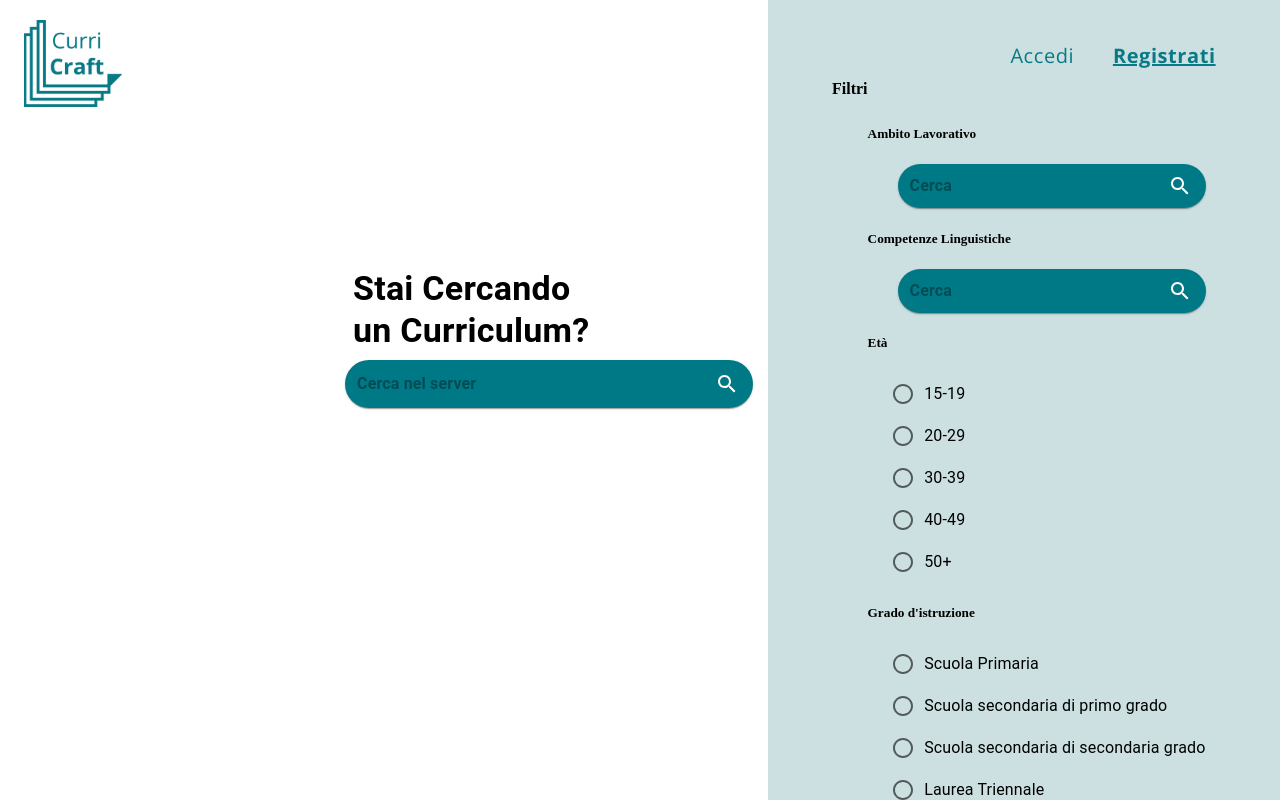
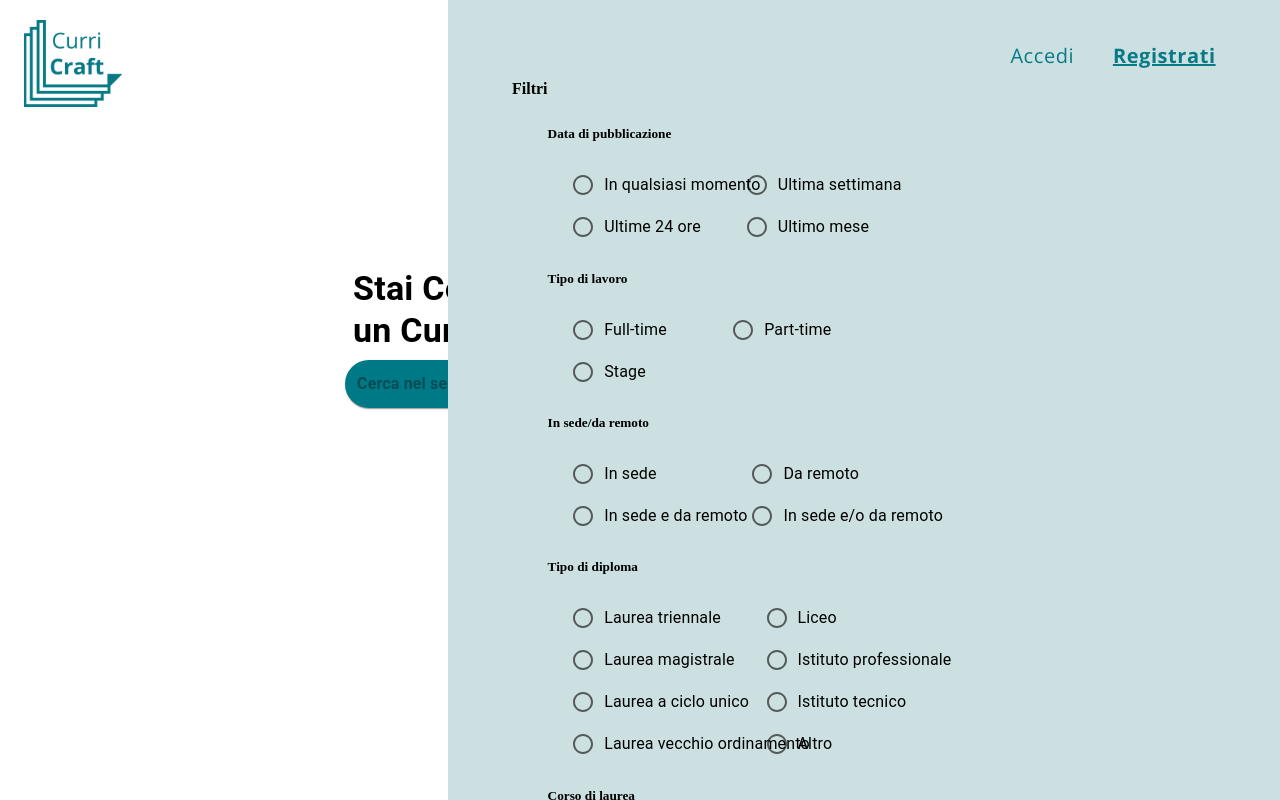
Before and after one commit to GeoAlva/webdesign6, a React (Create React App) app: page /search in a window 1280 px wide. Built offline with nearby package versions, Linux system fonts and the light colour scheme.

Commit message:
creata bozza pagina di ricerca

```diff
--- a/src/pages/search/search.css
+++ b/src/pages/search/search.css
@@ -20,7 +20,7 @@
     position: absolute;
     right: 0;
     margin-right: 0;
-    width: 35%;
+    width: 60%;
     display: flex;
     justify-content: left;
     background-color: #cce0e1;
--- a/src/pages/search/search.js
+++ b/src/pages/search/search.js
@@ -13,6 +13,9 @@ import FormControl from '@mui/material/FormControl';
 import { ThemeProvider } from "@emotion/react";
 import { createTheme } from '@mui/material/styles';
 import { Margin } from "@mui/icons-material";
+import Grid from '@mui/material/Grid';
+
+
 const theme = createTheme({
     palette: {
         primary: {
@@ -76,122 +79,140 @@ export default function Search() {
                 <div class="right-filters">
                     <h4>Filtri</h4>
                     <div class="filters">
-                        <h5>Ambito Lavorativo</h5>
-                        <Paper
-                            sx={{
-                                p: '2px 4px',
-                                display: 'flex',
-                                alignItems: 'center',
-                                width: 300,
-                                height: 40,
-                                ml: '30px',
-                                backgroundColor: '#007987',
-                                borderRadius: '40px',
-                                '&:hover': {
-                                    backgroundColor: '#51DFE1',
-                                    transition: 'background-color 0.3s ease',
-                                },
-                            }}
-                        >
 
-                            <InputBase
-                                sx={{
-                                    ml: 1,
-                                    fontWeight: 'bold',
-                                    flex: 1,
-                                    '&:hover': {
-                                        color: '#003F47',
-                                        fontWeight: 'bold',
-                                    },
-                                }}
-
-                                placeholder="Cerca"
-                                inputProps={{ 'aria-label': 'Cerca' }}
-                            />
-                            <IconButton type="button"
-                                href='/search'
-                                sx={{
-                                    p: '10px',
-                                    color: '#ffffff',
-                                }} aria-label="search">
-                                <SearchIcon />
-                            </IconButton>
-                        </Paper>
-                        <h5>Competenze Linguistiche</h5>
-                        <Paper
-                            sx={{
-                                p: '2px 4px',
-                                display: 'flex',
-                                alignItems: 'center',
-                                width: 300,
-                                height: 40,
-                                ml: '30px',
-                                backgroundColor: '#007987',
-                                borderRadius: '40px',
-                                '&:hover': {
-                                    backgroundColor: '#51DFE1',
-                                    transition: 'background-color 0.3s ease',
-                                },
-                            }}
-                        >
-
-                            <InputBase
-                                sx={{
-                                    ml: 1,
-                                    fontWeight: 'bold',
-                                    flex: 1,
-                                    '&:hover': {
-                                        color: '#003F47',
-                                        fontWeight: 'bold',
-                                    },
-                                }}
-
-                                placeholder="Cerca"
-                                inputProps={{ 'aria-label': 'Cerca' }}
-                            />
-                            <IconButton type="button"
-                                href='/search'
-                                sx={{
-                                    p: '10px',
-                                    color: '#ffffff',
-                                }} aria-label="search">
-                                <SearchIcon />
-                            </IconButton>
-                        </Paper>
-
-                        <h5>Età</h5>
+                        <h5>Data di pubblicazione</h5>
                         <div class="radioButtons">
                             <FormControl>
-                                <RadioGroup
-                                    name="radio-buttons-group"
-                                    color="secondary"
-                                >
-                                    <FormControlLabel value="15" control={<Radio color="primary" />} label="15-19" />
-                                    <FormControlLabel value="20" control={<Radio color="primary" />} label="20-29" />
-                                    <FormControlLabel value="30" control={<Radio color="primary" />} label="30-39" />
-                                    <FormControlLabel value="40" control={<Radio color="primary" />} label="40-49" />
-                                    <FormControlLabel value="50" control={<Radio color="primary" />} label="50+" />
-
-                                </RadioGroup>
+                                <Grid container spacing={20}>
+                                    <Grid item xs={6} sm={3}>
+                                        <RadioGroup name="radio-buttons-group" color="secondary">
+                                            <FormControlLabel value="qualsiasiMomento" control={<Radio color="primary" />} label={<span style={{ whiteSpace: 'nowrap' }}>In qualsiasi momento</span>} labelPlacement="end" />
+                                            <FormControlLabel value="ultime24Ore" control={<Radio color="primary" />} label={<span style={{ whiteSpace: 'nowrap' }}>Ultime 24 ore</span>} labelPlacement="end" />
+                                        </RadioGroup>
+                                    </Grid>
+                                    <Grid item xs={6} sm={3}>
+                                        <RadioGroup name="radio-buttons-group" color="secondary">
+                                            <FormControlLabel value="ultimaSettimana" control={<Radio color="primary" />} label={<span style={{ whiteSpace: 'nowrap' }}>Ultima settimana</span>} labelPlacement="end" />
+                                            <FormControlLabel value="UltimoMese" control={<Radio color="primary" />} label={<span style={{ whiteSpace: 'nowrap' }}>Ultimo mese</span>} labelPlacement="end" />
+                                        </RadioGroup>
+                                    </Grid>
+                                </Grid>
                             </FormControl>
                         </div>
 
-                        <h5>Grado d'istruzione</h5>
+                        <h5>Tipo di lavoro</h5>
                         <div class="radioButtons">
                             <FormControl>
-                                <RadioGroup
-                                    name="radio-buttons-group"
-                                    color="secondary"
-                                >
-                                    <FormControlLabel value="primaria" control={<Radio color="primary" />} label="Scuola Primaria" />
-                                    <FormControlLabel value="secondaria1" control={<Radio color="primary" />} label="Scuola secondaria di primo grado" />
-                                    <FormControlLabel value="secondaria2" control={<Radio color="primary" />} label="Scuola secondaria di secondaria grado" />
-                                    <FormControlLabel value="triennale" control={<Radio color="primary" />} label="Laurea Triennale" />
-                                    <FormControlLabel value="magistrale" control={<Radio color="primary" />} label="Laurea Magistrale" />
-                                    <FormControlLabel value="master" control={<Radio color="primary" />} label="Master" />
-                                    <FormControlLabel value="dottorato" control={<Radio color="primary" />} label="Dottorato" />
+                                <Grid container spacing={20}>
+                                    <Grid item xs={6} sm={3}>
+                                        <RadioGroup name="radio-buttons-group" color="secondary">
+                                            <FormControlLabel value="fullTime" control={<Radio color="primary" />} label={<span style={{ whiteSpace: 'nowrap' }}>Full-time</span>} labelPlacement="end" />
+                                            <FormControlLabel value="stage" control={<Radio color="primary" />} label={<span style={{ whiteSpace: 'nowrap' }}>Stage</span>} labelPlacement="end" />
+                                        </RadioGroup>
+                                    </Grid>
+                                    <Grid item xs={6} sm={3}>
+                                        <RadioGroup name="radio-buttons-group" color="secondary">
+                                            <FormControlLabel value="partTime" control={<Radio color="primary" />} label={<span style={{ whiteSpace: 'nowrap' }}>Part-time</span>} labelPlacement="end" />
+                                        </RadioGroup>
+                                    </Grid>
+                                </Grid>
+                            </FormControl>
+                        </div>
 
-                                </RadioGroup>
+                        <h5>In sede/da remoto</h5>
+                        <div class="radioButtons">
+                            <FormControl>
+                                <Grid container spacing={20}>
+                                    <Grid item xs={6} sm={3}>
+                                        <RadioGroup name="radio-buttons-group" color="secondary">
+                                            <FormControlLabel value="inSede" control={<Radio color="primary" />} label={<span style={{ whiteSpace: 'nowrap' }}>In sede</span>} labelPlacement="end" />
+                                            <FormControlLabel value="sedeERemoto" control={<Radio color="primary" />} label={<span style={{ whiteSpace: 'nowrap' }}>In sede e da remoto</span>} labelPlacement="end" />
+                                        </RadioGroup>
+                                    </Grid>
+                                    <Grid item xs={6} sm={3}>
+                                        <RadioGroup name="radio-buttons-group" color="secondary">
+                                            <FormControlLabel value="daRemoto" control={<Radio color="primary" />} label={<span style={{ whiteSpace: 'nowrap' }}>Da remoto</span>} labelPlacement="end" />
+                                            <FormControlLabel value="sedeORemoto" control={<Radio color="primary" />} label={<span style={{ whiteSpace: 'nowrap' }}>In sede e/o da remoto</span>} labelPlacement="end" />
+                                        </RadioGroup>
+                                    </Grid>
+                                </Grid>
+                            </FormControl>
+                        </div>
+
+                        <h5>Tipo di diploma</h5>
+                        <div class="radioButtons">
+                            <FormControl>
+                                <Grid container spacing={20}>
+                                    <Grid item xs={6} sm={3}>
+                                        <RadioGroup name="radio-buttons-group" color="secondary">
+                                            <FormControlLabel value="triennale" control={<Radio color="primary" />} label={<span style={{ whiteSpace: 'nowrap' }}>Laurea triennale</span>} labelPlacement="end" />
+                                            <FormControlLabel value="magistrale" control={<Radio color="primary" />} label={<span style={{ whiteSpace: 'nowrap' }}>Laurea magistrale</span>} labelPlacement="end" />
+                                            <FormControlLabel value="cicloUnico" control={<Radio color="primary" />} label={<span style={{ whiteSpace: 'nowrap' }}>Laurea a ciclo unico</span>} labelPlacement="end" />
+                                            <FormControlLabel value="vecchioRodinamento" control={<Radio color="primary" />} label={<span style={{ whiteSpace: 'nowrap' }}>Laurea vecchio ordinamento</span>} labelPlacement="end" />
+                                        </RadioGroup>
+                                    </Grid>
+                                    <Grid item xs={6} sm={3}>
+                                        <RadioGroup name="radio-buttons-group" color="secondary">
+                                            <FormControlLabel value="liceo" control={<Radio color="primary" />} label={<span style={{ whiteSpace: 'nowrap' }}>Liceo</span>} labelPlacement="end" />
+                                            <FormControlLabel value="professionale" control={<Radio color="primary" />} label={<span style={{ whiteSpace: 'nowrap' }}>Istituto professionale</span>} labelPlacement="end" />
+                                            <FormControlLabel value="tecnico" control={<Radio color="primary" />} label={<span style={{ whiteSpace: 'nowrap' }}>Istituto tecnico</span>} labelPlacement="end" />
+                                            <FormControlLabel value="altro(diploma)" control={<Radio color="primary" />} label={<span style={{ whiteSpace: 'nowrap' }}>Altro</span>} labelPlacement="end" />
+                                        </RadioGroup>
+                                    </Grid>
+                                </Grid>
+                            </FormControl>
+                        </div>
+
+                        <h5>Corso di laurea</h5>
+                        <div class="radioButtons">
+                            <FormControl>
+                                <Grid container spacing={20}>
+                                    <Grid item xs={6} sm={3}>
+                                        <RadioGroup name="radio-buttons-group" color="secondary">
+                                            <FormControlLabel value="architetturaEDesign" control={<Radio color="primary" />} label={<span style={{ whiteSpace: 'nowrap' }}>Architettura e design</span>} labelPlacement="end" />
+                                            <FormControlLabel value="giurisprudenza" control={<Radio color="primary" />} label={<span style={{ whiteSpace: 'nowrap' }}>Giurisprudenza</span>} labelPlacement="end" />
+                                            <FormControlLabel value="medicinaEChirurgia" control={<Radio color="primary" />} label={<span style={{ whiteSpace: 'nowrap' }}>Medicina e chirurgia</span>} labelPlacement="end" />
+                                            <FormControlLabel value="scienzeMatematiche" control={<Radio color="primary" />} label={<span style={{ whiteSpace: 'nowrap' }}>Scienze matematiche e fisiche</span>} labelPlacement="end" />
+                                            <FormControlLabel value="altro(corsoLaurea)" control={<Radio color="primary" />} label={<span style={{ whiteSpace: 'nowrap' }}>Altro</span>} labelPlacement="end" />
+                                        </RadioGroup>
+                                    </Grid>
+                                    <Grid item xs={6} sm={3}>
+                                        <RadioGroup name="radio-buttons-group" color="secondary">
+                                            <FormControlLabel value="economia" control={<Radio color="primary" />} label={<span style={{ whiteSpace: 'nowrap' }}>Economia</span>} labelPlacement="end" />
+                                            <FormControlLabel value="lingueECultureModerne" control={<Radio color="primary" />} label={<span style={{ whiteSpace: 'nowrap' }}>Lingue e culture moderne</span>} labelPlacement="end" />
+                                            <FormControlLabel value="scienzeDellaFormazione" control={<Radio color="primary" />} label={<span style={{ whiteSpace: 'nowrap' }}>Scienze della formazione</span>} labelPlacement="end" />
+                                            <FormControlLabel value="scienzePolitiche" control={<Radio color="primary" />} label={<span style={{ whiteSpace: 'nowrap' }}>Scienze politiche</span>} labelPlacement="end" />
+                                        </RadioGroup>
+                                    </Grid>
+                                </Grid>
+                            </FormControl>
+                        </div>
+
+                        <h5>Professione</h5>
+                        <div class="radioButtons">
+                            <FormControl>
+                                <Grid container spacing={20}>
+                                    <Grid item xs={6} sm={3}>
+                                        <RadioGroup name="radio-buttons-group" color="secondary">
+                                            <FormControlLabel value="architetto" control={<Radio color="primary" />} label={<span style={{ whiteSpace: 'nowrap' }}>Architetto</span>} labelPlacement="end" />
+                                            <FormControlLabel value="chimico" control={<Radio color="primary" />} label={<span style={{ whiteSpace: 'nowrap' }}>Chimico</span>} labelPlacement="end" />
+                                            <FormControlLabel value="designer" control={<Radio color="primary" />} label={<span style={{ whiteSpace: 'nowrap' }}>Designer</span>} labelPlacement="end" />
+                                            <FormControlLabel value="informatico" control={<Radio color="primary" />} label={<span style={{ whiteSpace: 'nowrap' }}>Informatico</span>} labelPlacement="end" />
+                                            <FormControlLabel value="insegnante" control={<Radio color="primary" />} label={<span style={{ whiteSpace: 'nowrap' }}>Insegnante</span>} labelPlacement="end" />
+                                            <FormControlLabel value="psicologo" control={<Radio color="primary" />} label={<span style={{ whiteSpace: 'nowrap' }}>Psicologo</span>} labelPlacement="end" />
+                                        </RadioGroup>
+                                    </Grid>
+                                    <Grid item xs={6} sm={3}>
+                                        <RadioGroup name="radio-buttons-group" color="secondary">
+                                            <FormControlLabel value="avvocato" control={<Radio color="primary" />} label={<span style={{ whiteSpace: 'nowrap' }}>Avvocato</span>} labelPlacement="end" />
+                                            <FormControlLabel value="commercialista" control={<Radio color="primary" />} label={<span style={{ whiteSpace: 'nowrap' }}>Commercialista</span>} labelPlacement="end" />
+                                            <FormControlLabel value="farmacista" control={<Radio color="primary" />} label={<span style={{ whiteSpace: 'nowrap' }}>Farmacista</span>} labelPlacement="end" />
+                                            <FormControlLabel value="ingegnere" control={<Radio color="primary" />} label={<span style={{ whiteSpace: 'nowrap' }}>Ingegnere</span>} labelPlacement="end" />
+                                            <FormControlLabel value="medicoChirurgo" control={<Radio color="primary" />} label={<span style={{ whiteSpace: 'nowrap' }}>Medico chirurgo</span>} labelPlacement="end" />
+                                            <FormControlLabel value="altro(Professione)" control={<Radio color="primary" />} label={<span style={{ whiteSpace: 'nowrap' }}>Altro (specificare)</span>} labelPlacement="end" />
+                                        </RadioGroup>
+                                    </Grid>
+                                </Grid>
                             </FormControl>
                         </div>
 
```
